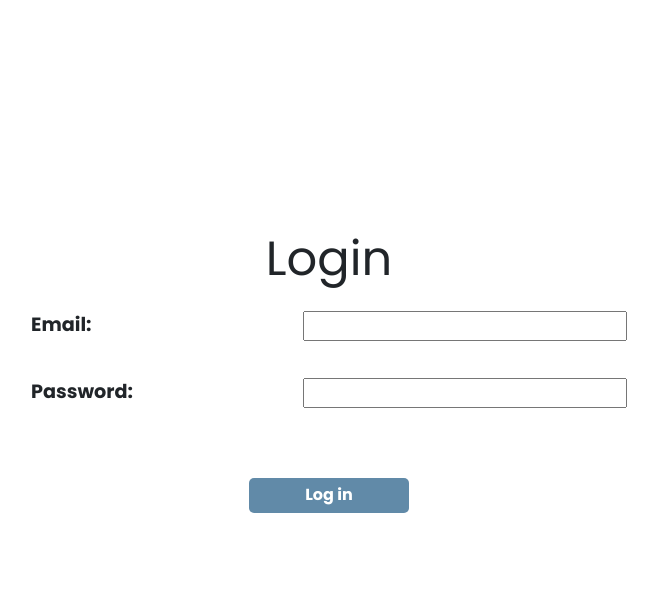
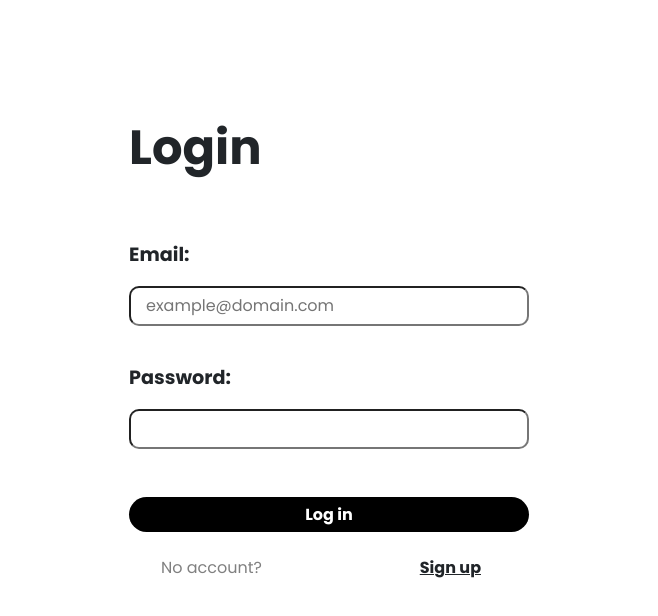
Before and after one commit to hristinaina/scada, a React (Create React App) app in the folder scada/scada/ClientApp/: page / in a window 1280 px wide. Shown: the top 616 px of the page, without its empty margins (311-969 px from the left). Built offline with nearby package versions, Linux system fonts and the light colour scheme.

Commit message:
Changed login design

```diff
--- a/scada/scada/ClientApp/src/components/Home.css
+++ b/scada/scada/ClientApp/src/components/Home.css
@@ -2,41 +2,62 @@
     font-family: 'Poppins';
 }
 
+#container {
+    margin-top: 10%;
+    margin-left: auto;
+    margin-right: auto;
+    width: 25em;
+}
+
 #title {
     font-size: 3em;
-}
-
-#container {
-    text-align: center;
-    margin-top: 20%;
+    margin-bottom: 1.2em;
 
 }
 
 .label {
-    display: inline-block;
-    width: 10em;
     font-size: larger;
+    font-weight: bold;
     text-align: left;
-    font-weight: bold;
-    margin-bottom: 2em;
+    margin-top: 2em;
 }
 
 .input {
-    display: inline-block;
-    margin-left: 5em;
+    text-align: left;
+    padding-left: 15px;
+    width: 25em;
+    height: 40px;
+    border-radius: 10px;
 }
 
 #login {
     display: block;
     margin-left: auto;
     margin-right: auto;
-    margin-top: 2em;
-    width: 10em;
+    margin-top: 3em;
+    width: 25em;
     height: 2.2em;
-    background: #618aa8;
-    border-radius: 5px;
+    background: #000000;
+    border-radius: 20px;
     color: white;
     border: none;
     text-align: center;
     font-weight: bold;
 }
+
+#account {
+    display: inline-block;
+    color: gray;
+    margin-left: 2em;
+    margin-top: 1.5em;
+    width: 40%;
+}
+
+#signup {
+    display: inline-block;
+    width: 40%;
+    text-align: right;
+    margin-right: 2em;
+    font-weight: bold;
+    text-decoration: underline;
+}
--- a/scada/scada/ClientApp/src/components/Home.js
+++ b/scada/scada/ClientApp/src/components/Home.js
@@ -45,7 +45,7 @@ export class Home extends Component {
         return (
 
             <div id="container">
-                <p id="title">Login</p>
+                <p id="title" class="label">Login</p>
                 <NavMenu showNavbar={false} />
                 <p
                     class="label">Email: </p>
@@ -53,6 +53,7 @@ export class Home extends Component {
                     class="input"
                     type="email"
                     name="email"
+                    placeholder="example@domain.com"
                 ></input>
                 <br></br>
                 <p class="label">Password: </p>
@@ -65,6 +66,9 @@ export class Home extends Component {
                     id="login"
                     onClick={this.handleLogin}
                 >Log in</button>
+
+                <p id="account">No account?</p>
+                <p id="signup">Sign up</p>
           </div>
         );
   }
```
